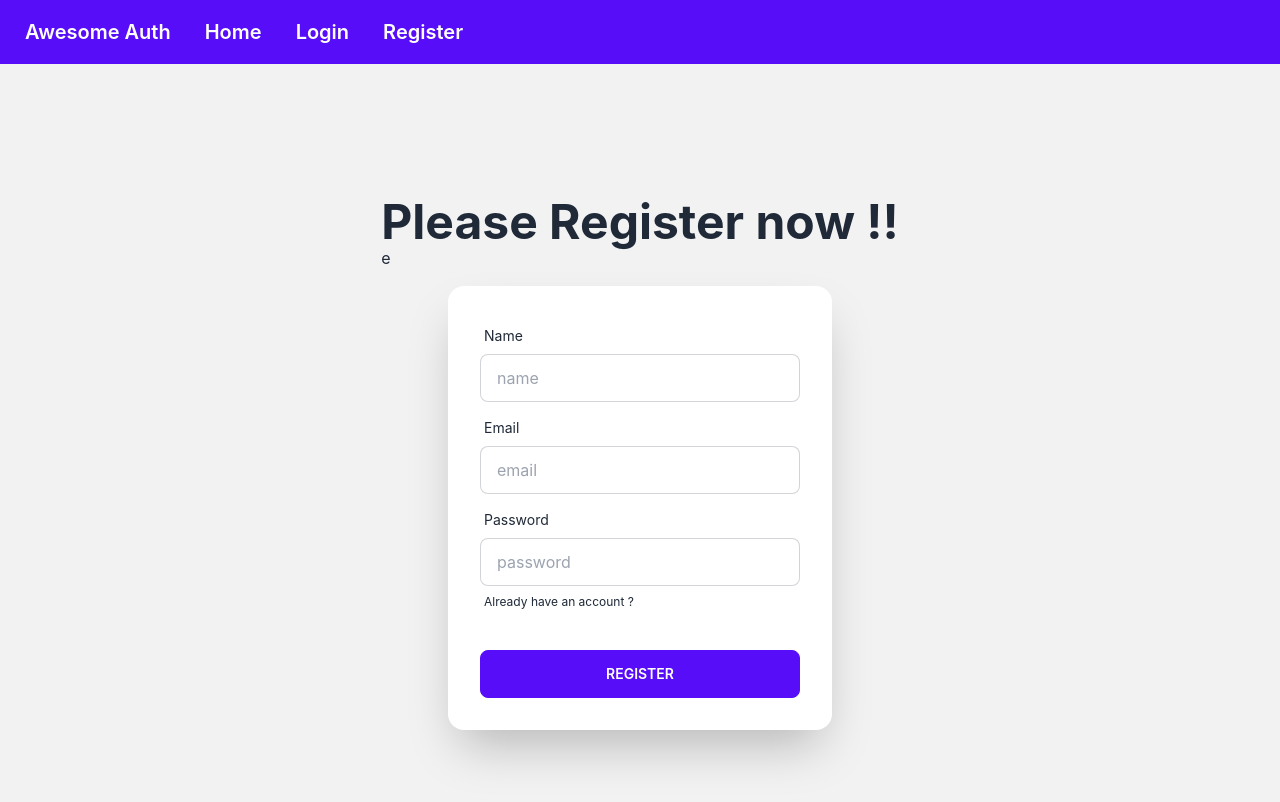
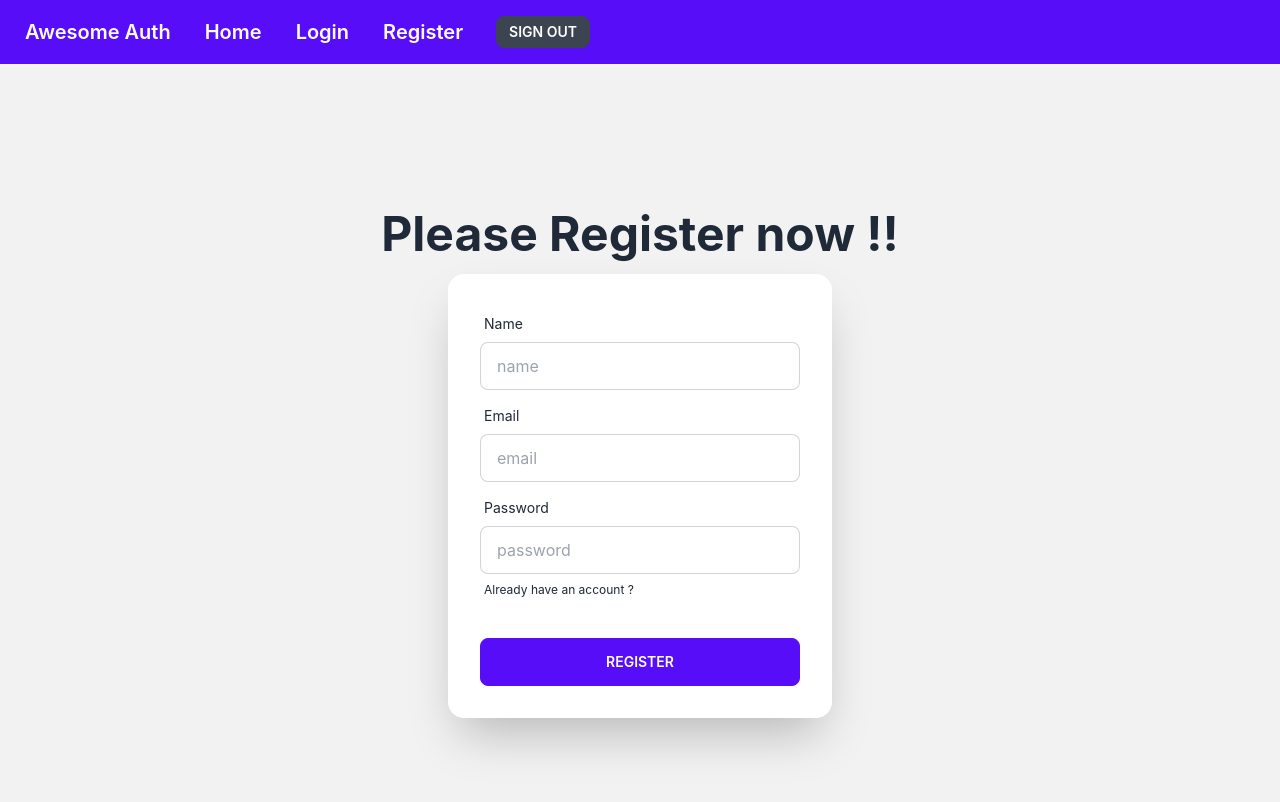
Before and after one commit to Marufhossain112/module-58, a React (Create React App) app: page /register in a window 1280 px wide. Shown: the top 802 px of the page. Built offline with nearby package versions, Linux system fonts and the light colour scheme; no server answers.

Commit message:
7/ 4.50 logOut is successful

```diff
--- a/src/components/Header.js
+++ b/src/components/Header.js
@@ -3,8 +3,15 @@ import { Link } from "react-router-dom";
 import { AuthContext } from "../contexts/UserContexts";
 
 const Header = () => {
-  const { user } = useContext(AuthContext);
+  const { user, logOut } = useContext(AuthContext);
   // console.log(user);
+  const handleSignOut = () => {
+    logOut()
+      .then(() => {})
+      .catch((error) => {
+        console.log(error);
+      });
+  };
 
   return (
     <div>
@@ -22,6 +29,9 @@ const Header = () => {
           Register
         </Link>
         {user?.email && <span>Welcome {user.email}</span>}
+        <button onClick={handleSignOut} className="btn btn-sm ml-4">
+          Sign out
+        </button>
       </nav>
     </div>
   );
--- a/src/components/Register.js
+++ b/src/components/Register.js
@@ -26,7 +26,7 @@ const Register = () => {
       <div className="hero min-h-screen bg-base-200">
         <div className="hero-content flex-col ">
           <div className="text-center lg:text-left">
-            <h1 className="text-5xl font-bold">Please Register now !!</h1>e{" "}
+            <h1 className="text-5xl font-bold">Please Register now !!</h1>
           </div>
           <div className="card flex-shrink-0 w-full max-w-sm shadow-2xl bg-base-100">
             <form onSubmit={handleForm} className="card-body">
--- a/src/contexts/UserContexts.js
+++ b/src/contexts/UserContexts.js
@@ -5,6 +5,7 @@ import {
   getAuth,
   onAuthStateChanged,
   signInWithEmailAndPassword,
+  signOut,
 } from "firebase/auth";
 // creating context
 export const AuthContext = createContext();
@@ -20,6 +21,9 @@ const UserContexts = ({ children }) => {
   const signIn = (email, password) => {
     return signInWithEmailAndPassword(auth, email, password);
   };
+  const logOut = ()=>{
+    return signOut(auth)
+  }
 
   //Why are we doing this ???
   useEffect(() => {
@@ -32,7 +36,7 @@ const UserContexts = ({ children }) => {
     };
   }, []);
 
-  const authInfo = { user, createUser, signIn };
+  const authInfo = { user, createUser, signIn, logOut };
 
   return (
     <AuthContext.Provider value={authInfo}>{children}</AuthContext.Provider>
```
